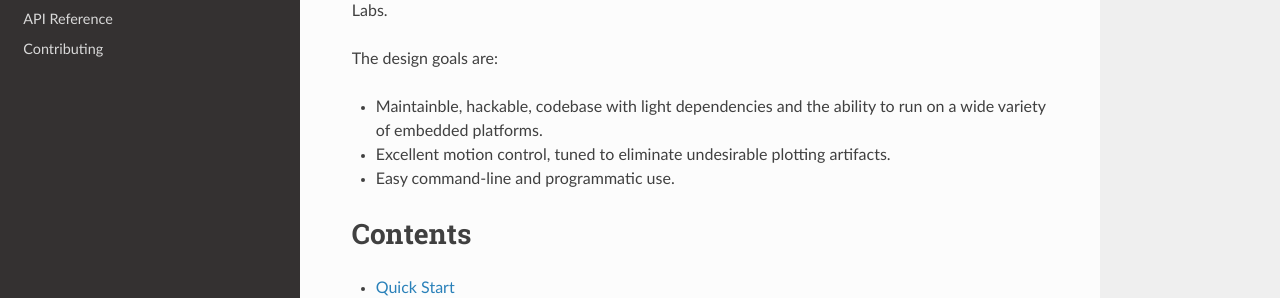
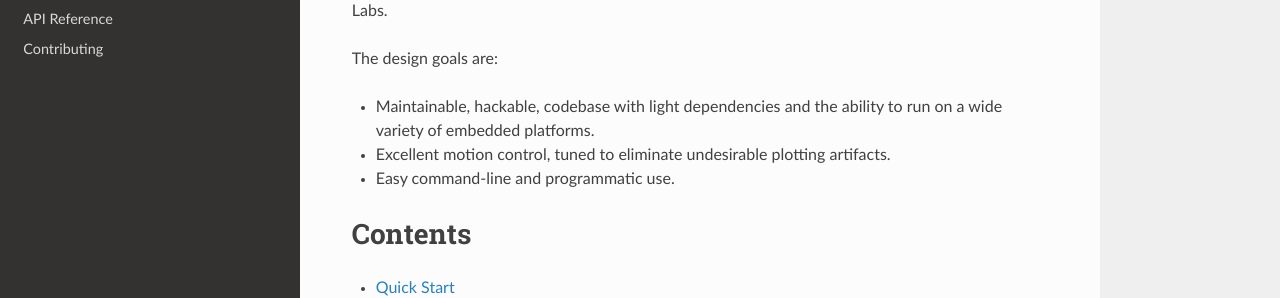
Before and after one commit to storborg/axibot, a Sphinx documentation site: the page built from docs/index.rst, in a window 1280 px wide and 1071 px high. Shown: the part 185-483 px from the top of the window. Built offline with Sphinx 7.4.7 and the Read the Docs theme 2.0.0, drawn with Linux system fonts in a browser that asks for light colours.

Commit message:
Fix typo in docs index

```diff
--- a/docs/index.rst
+++ b/docs/index.rst
@@ -7,7 +7,7 @@ Labs.
 
 The design goals are:
 
-* Maintainble, hackable, codebase with light dependencies and the ability to
+* Maintainable, hackable, codebase with light dependencies and the ability to
   run on a wide variety of embedded platforms.
 * Excellent motion control, tuned to eliminate undesirable plotting artifacts.
 * Easy command-line and programmatic use.
```
